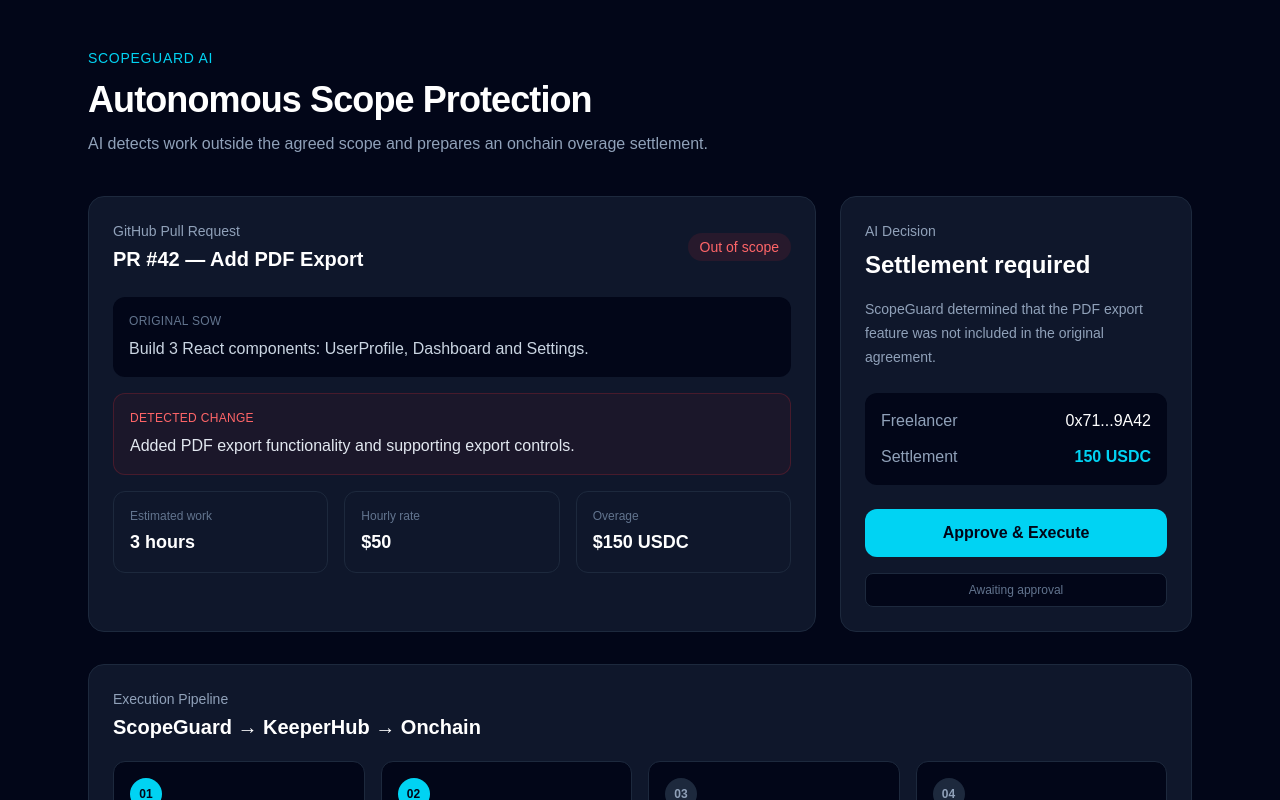
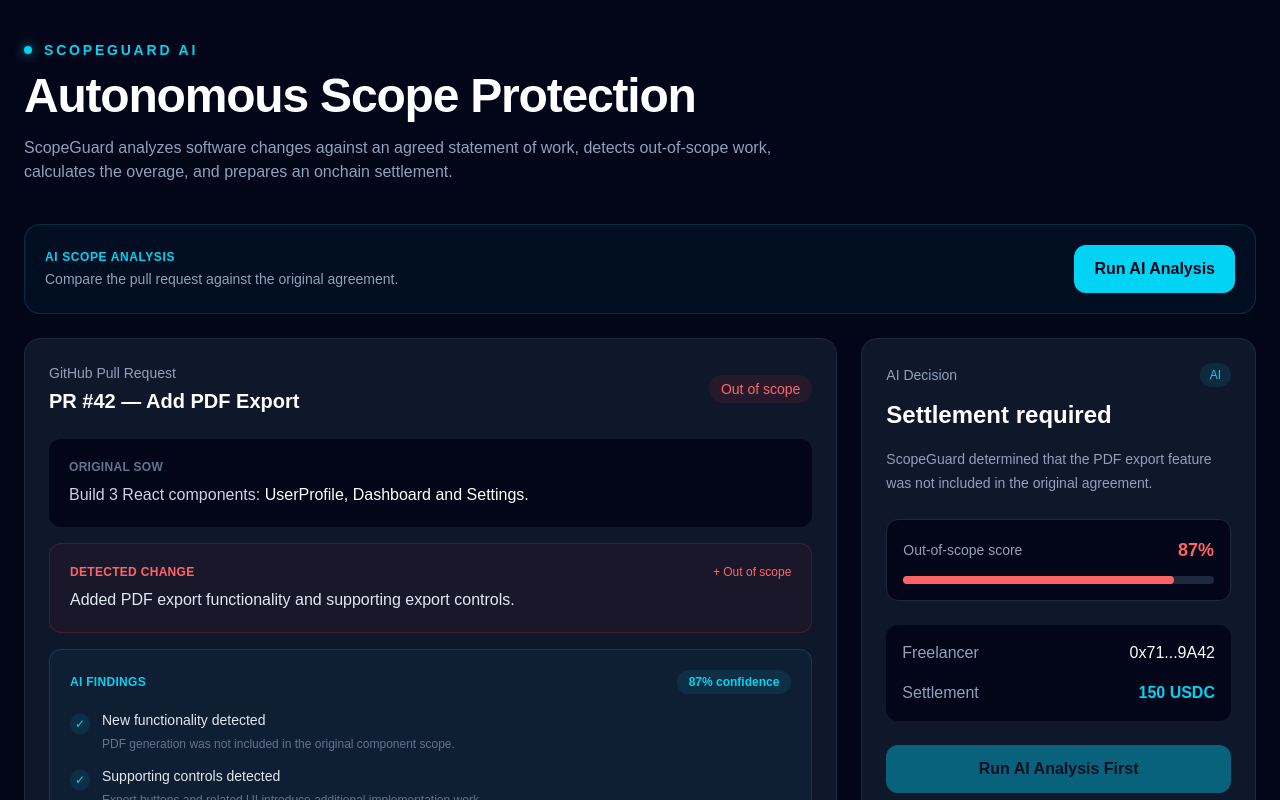
Before and after one commit to okaibit/scopeguard-ai, a Next.js app: page / in a window 1280 px wide. Shown: the top 800 px of the page. Built offline with nearby package versions, Linux system fonts and the light colour scheme.

Commit message:
Add AI scope analysis workflow

```diff
--- a/app/page.tsx
+++ b/app/page.tsx
@@ -1,112 +1,234 @@
 "use client";
-
 import { useState } from "react";
-
+type AnalysisState =
+  | "idle"
+  | "analyzing"
+  | "complete"
+  | "executing"
+  | "success"
+  | "error";
+const analysisSteps = [
+  "Reading GitHub Pull Request...",
+  "Comparing changes against the SOW...",
+  "Identifying scope deviations...",
+  "Estimating additional work...",
+  "Generating settlement recommendation...",
+];
 export default function Home() {
-  const [status, setStatus] = useState("Awaiting approval");
-  const [isExecuting, setIsExecuting] = useState(false);
-
+  const [analysisState, setAnalysisState] =
+    useState<AnalysisState>("idle");
+  const [analysisStep, setAnalysisStep] = useState(0);
+  const [status, setStatus] = useState("Awaiting AI analysis");
+  const [executionMessage, setExecutionMessage] = useState("");
+  const runAnalysis = async () => {
+    setAnalysisState("analyzing");
+    setAnalysisStep(0);
+    setStatus(analysisSteps[0]);
+    for (let i = 1; i < analysisSteps.length; i++) {
+      await new Promise((resolve) => setTimeout(resolve, 800));
+      setAnalysisStep(i);
+      setStatus(analysisSteps[i]);
+    }
+    await new Promise((resolve) => setTimeout(resolve, 700));
+    setAnalysisState("complete");
+    setStatus("AI analysis complete");
+  };
   const handleExecute = async () => {
-    setIsExecuting(true);
+    setAnalysisState("executing");
+    setExecutionMessage("");
     setStatus("Connecting to KeeperHub...");
-
     try {
       const response = await fetch("/api/keeperhub/execute", {
         method: "POST",
       });
-
       const data = await response.json();
-
       if (!response.ok) {
-        throw new Error(data.error || "Execution failed");
+        throw new Error(
+          data.error || "KeeperHub execution failed"
+        );
       }
-
+      setAnalysisState("success");
       setStatus("KeeperHub execution request received");
+      setExecutionMessage(
+        "Settlement request has been handed to the execution layer."
+      );
     } catch (error) {
-      setStatus(
-        error instanceof Error ? error.message : "Execution failed"
+      setAnalysisState("error");
+      const message =
+        error instanceof Error
+          ? error.message
+          : "Execution failed";
+      setStatus(message);
+      setExecutionMessage(
+        "Execution did not complete. The settlement remains pending."
       );
-    } finally {
-      setIsExecuting(false);
     }
   };
-
+  const isAnalyzing = analysisState === "analyzing";
+  const isExecuting = analysisState === "executing";
   return (
     <main className="min-h-screen bg-slate-950 text-white">
-      <div className="mx-auto max-w-6xl px-6 py-12">
+      <div className="mx-auto max-w-7xl px-6 py-10">
         {/* Header */}
         <header className="mb-10">
-          <div className="mb-3 text-sm font-medium tracking-wider text-cyan-400">
-            SCOPEGUARD AI
+          <div className="mb-3 flex items-center gap-3">
+            <div className="h-2 w-2 rounded-full bg-cyan-400 shadow-[0_0_12px_rgba(34,211,238,0.8)]" />
+            <span className="text-sm font-semibold tracking-[0.2em] text-cyan-400">
+              SCOPEGUARD AI
+            </span>
           </div>
-
-          <h1 className="text-4xl font-bold tracking-tight">
+          <h1 className="text-4xl font-bold tracking-tight md:text-5xl">
             Autonomous Scope Protection
           </h1>
-
-          <p className="mt-3 max-w-2xl text-slate-400">
-            AI detects work outside the agreed scope and prepares an
-            onchain overage settlement.
+          <p className="mt-4 max-w-3xl text-slate-400">
+            ScopeGuard analyzes software changes against an agreed
+            statement of work, detects out-of-scope work, calculates
+            the overage, and prepares an onchain settlement.
           </p>
         </header>
-
+        {/* AI Control Bar */}
+        <section className="mb-6 rounded-2xl border border-cyan-500/20 bg-cyan-500/5 p-5">
+          <div className="flex flex-col gap-4 md:flex-row md:items-center md:justify-between">
+            <div>
+              <p className="text-xs font-semibold uppercase tracking-wider text-cyan-400">
+                AI Scope Analysis
+              </p>
+              <p className="mt-1 text-sm text-slate-400">
+                Compare the pull request against the original agreement.
+              </p>
+            </div>
+            <button
+              onClick={runAnalysis}
+              disabled={isAnalyzing || isExecuting}
+              className="rounded-xl bg-cyan-400 px-5 py-3 font-semibold text-slate-950 transition hover:bg-cyan-300 disabled:cursor-not-allowed disabled:opacity-50"
+            >
+              {isAnalyzing
+                ? "AI Analyzing..."
+                : "Run AI Analysis"}
+            </button>
+          </div>
+          {/* Analysis progress */}
+          {isAnalyzing && (
+            <div className="mt-5 rounded-xl border border-slate-800 bg-slate-950 p-4">
+              <div className="mb-3 flex items-center justify-between">
+                <span className="text-sm text-slate-300">
+                  {status}
+                </span>
+                <span className="text-xs text-slate-500">
+                  {analysisStep + 1}/{analysisSteps.length}
+                </span>
+              </div>
+              <div className="h-2 overflow-hidden rounded-full bg-slate-800">
+                <div
+                  className="h-full rounded-full bg-cyan-400 transition-all duration-500"
+                  style={{
+                    width: `${
+                      ((analysisStep + 1) /
+                        analysisSteps.length) *
+                      100
+                    }%`,
+                  }}
+                />
+              </div>
+            </div>
+          )}
+          {analysisState === "complete" && (
+            <div className="mt-5 flex items-center gap-3 rounded-xl border border-emerald-500/20 bg-emerald-500/5 p-4">
+              <div className="flex h-8 w-8 items-center justify-center rounded-full bg-emerald-400 text-sm font-bold text-slate-950">
+                ✓
+              </div>
+              <div>
+                <p className="font-semibold text-emerald-400">
+                  AI analysis complete
+                </p>
+                <p className="text-sm text-slate-400">
+                  Scope deviation detected and settlement calculated.
+                </p>
+              </div>
+            </div>
+          )}
+        </section>
         {/* Main Grid */}
         <section className="grid gap-6 lg:grid-cols-3">
           {/* PR Analysis */}
           <div className="rounded-2xl border border-slate-800 bg-slate-900 p-6 lg:col-span-2">
-            <div className="mb-6 flex items-center justify-between">
+            <div className="mb-6 flex flex-col gap-4 sm:flex-row sm:items-center sm:justify-between">
               <div>
                 <p className="text-sm text-slate-400">
                   GitHub Pull Request
                 </p>
-
                 <h2 className="mt-1 text-xl font-semibold">
                   PR #42 — Add PDF Export
                 </h2>
               </div>
-
-              <span className="rounded-full bg-red-500/10 px-3 py-1 text-sm text-red-400">
+              <span className="w-fit rounded-full bg-red-500/10 px-3 py-1 text-sm text-red-400">
                 Out of scope
               </span>
             </div>
-
             <div className="space-y-4">
               {/* Original SOW */}
-              <div className="rounded-xl bg-slate-950 p-4">
-                <p className="text-xs uppercase tracking-wide text-slate-500">
+              <div className="rounded-xl bg-slate-950 p-5">
+                <p className="text-xs font-semibold uppercase tracking-wide text-slate-500">
                   Original SOW
                 </p>
-
                 <p className="mt-2 text-slate-300">
-                  Build 3 React components: UserProfile, Dashboard and
-                  Settings.
+                  Build 3 React components:
+                  <span className="font-medium text-white">
+                    {" "}
+                    UserProfile, Dashboard and Settings.
+                  </span>
                 </p>
               </div>
-
               {/* Detected Change */}
-              <div className="rounded-xl border border-red-500/20 bg-red-500/5 p-4">
-                <p className="text-xs uppercase tracking-wide text-red-400">
-                  Detected change
-                </p>
-
+              <div className="rounded-xl border border-red-500/20 bg-red-500/5 p-5">
+                <div className="flex items-center justify-between">
+                  <p className="text-xs font-semibold uppercase tracking-wide text-red-400">
+                    Detected Change
+                  </p>
+                  <span className="text-xs text-red-400">
+                    + Out of scope
+                  </span>
+                </div>
                 <p className="mt-2 text-slate-200">
-                  Added PDF export functionality and supporting export
-                  controls.
+                  Added PDF export functionality and supporting
+                  export controls.
                 </p>
               </div>
-
+              {/* AI Findings */}
+              <div className="rounded-xl border border-cyan-500/20 bg-cyan-500/5 p-5">
+                <div className="mb-4 flex items-center justify-between">
+                  <p className="text-xs font-semibold uppercase tracking-wide text-cyan-400">
+                    AI Findings
+                  </p>
+                  <span className="rounded-full bg-cyan-400/10 px-3 py-1 text-xs font-semibold text-cyan-400">
+                    87% confidence
+                  </span>
+                </div>
+                <div className="space-y-3">
+                  <Finding
+                    title="New functionality detected"
+                    description="PDF generation was not included in the original component scope."
+                  />
+                  <Finding
+                    title="Supporting controls detected"
+                    description="Export buttons and related UI introduce additional implementation work."
+                  />
+                  <Finding
+                    title="Settlement recommended"
+                    description="The detected work represents an estimated 3 additional engineering hours."
+                  />
+                </div>
+              </div>
               {/* Metrics */}
               <div className="grid gap-4 sm:grid-cols-3">
                 <Metric
                   label="Estimated work"
                   value="3 hours"
                 />
-
                 <Metric
                   label="Hourly rate"
                   value="$50"
                 />
-
                 <Metric
                   label="Overage"
                   value="$150 USDC"
@@ -114,77 +236,106 @@
               </div>
             </div>
           </div>
-
           {/* AI Decision */}
           <div className="rounded-2xl border border-slate-800 bg-slate-900 p-6">
-            <p className="text-sm text-slate-400">
-              AI Decision
-            </p>
-
-            <h2 className="mt-2 text-2xl font-semibold">
+            <div className="flex items-center justify-between">
+              <p className="text-sm text-slate-400">
+                AI Decision
+              </p>
+              <span className="rounded-full bg-cyan-400/10 px-2.5 py-1 text-xs text-cyan-400">
+                AI
+              </span>
+            </div>
+            <h2 className="mt-3 text-2xl font-semibold">
               Settlement required
             </h2>
-
             <p className="mt-4 text-sm leading-6 text-slate-400">
-              ScopeGuard determined that the PDF export feature was
-              not included in the original agreement.
+              ScopeGuard determined that the PDF export feature
+              was not included in the original agreement.
             </p>
-
+            {/* Scope Score */}
+            <div className="my-6 rounded-xl border border-slate-800 bg-slate-950 p-4">
+              <div className="flex items-center justify-between">
+                <span className="text-sm text-slate-400">
+                  Out-of-scope score
+                </span>
+                <span className="text-lg font-bold text-red-400">
+                  87%
+                </span>
+              </div>
+              <div className="mt-3 h-2 rounded-full bg-slate-800">
+                <div
+                  className="h-full rounded-full bg-red-400"
+                  style={{ width: "87%" }}
+                />
+              </div>
+            </div>
             {/* Settlement Details */}
             <div className="my-6 rounded-xl bg-slate-950 p-4">
               <div className="flex justify-between gap-4">
                 <span className="text-slate-400">
                   Freelancer
                 </span>
-
                 <span className="font-medium">
                   0x71...9A42
                 </span>
               </div>
-
-              <div className="mt-3 flex justify-between gap-4">
+              <div className="mt-4 flex justify-between gap-4">
                 <span className="text-slate-400">
                   Settlement
                 </span>
-
                 <span className="font-semibold text-cyan-400">
                   150 USDC
                 </span>
               </div>
             </div>
-
-            {/* Execute Button */}
+            {/* Execute */}
             <button
               onClick={handleExecute}
-              disabled={isExecuting}
-              className="w-full rounded-xl bg-cyan-400 px-4 py-3 font-semibold text-slate-950 transition hover:bg-cyan-300 disabled:cursor-not-allowed disabled:opacity-50"
+              disabled={
+                isExecuting ||
+                isAnalyzing ||
+                analysisState !== "complete"
+              }
+              className="w-full rounded-xl bg-cyan-400 px-4 py-3 font-semibold text-slate-950 transition hover:bg-cyan-300 disabled:cursor-not-allowed disabled:opacity-40"
             >
               {isExecuting
-                ? "Connecting..."
-                : "Approve & Execute"}
+                ? "Executing..."
+                : analysisState === "complete"
+                ? "Approve & Execute"
+                : "Run AI Analysis First"}
             </button>
-
             {/* Status */}
-            <div className="mt-4 rounded-lg border border-slate-800 bg-slate-950 px-3 py-2">
+            <div className="mt-4 rounded-lg border border-slate-800 bg-slate-950 px-3 py-3">
               <p className="text-center text-xs text-slate-500">
                 {status}
               </p>
             </div>
+            {executionMessage && (
+              <div
+                className={`mt-3 rounded-lg border px-3 py-3 ${
+                  analysisState === "success"
+                    ? "border-emerald-500/20 bg-emerald-500/5 text-emerald-400"
+                    : "border-red-500/20 bg-red-500/5 text-red-400"
+                }`}
+              >
+                <p className="text-center text-xs">
+                  {executionMessage}
+                </p>
+              </div>
+            )}
           </div>
         </section>
-
         {/* Execution Pipeline */}
         <section className="mt-8 rounded-2xl border border-slate-800 bg-slate-900 p-6">
-          <div className="mb-5">
+          <div className="mb-6">
             <p className="text-sm text-slate-400">
               Execution Pipeline
             </p>
-
             <h2 className="mt-1 text-xl font-semibold">
               ScopeGuard → KeeperHub → Onchain
             </h2>
           </div>
-
           <div className="grid gap-4 md:grid-cols-4">
             <PipelineStep
               number="01"
@@ -192,32 +343,34 @@
               description="Analyze PR changes against the SOW."
               active
             />
-
             <PipelineStep
               number="02"
               title="Reason"
               description="Determine whether the change is out of scope."
               active
             />
-
             <PipelineStep
               number="03"
               title="Execute"
               description="Send the approved settlement to KeeperHub."
+              active={analysisState === "executing" || analysisState === "success"}
             />
-
             <PipelineStep
               number="04"
               title="Verify"
               description="Record the transaction proof and audit trail."
+              active={analysisState === "success"}
             />
           </div>
         </section>
+        {/* Footer */}
+        <footer className="mt-8 text-center text-xs text-slate-600">
+          ScopeGuard AI · Autonomous scope enforcement for software work
+        </footer>
       </div>
     </main>
   );
 }
-
 function Metric({
   label,
   value,
@@ -230,14 +383,35 @@
       <p className="text-xs text-slate-500">
         {label}
       </p>
-
       <p className="mt-1 text-lg font-semibold">
         {value}
       </p>
     </div>
   );
 }
-
+function Finding({
+  title,
+  description,
+}: {
+  title: string;
+  description: string;
+}) {
+  return (
+    <div className="flex gap-3">
+      <div className="mt-1 flex h-5 w-5 shrink-0 items-center justify-center rounded-full bg-cyan-400/10 text-xs text-cyan-400">
+        ✓
+      </div>
+      <div>
+        <p className="text-sm font-medium text-slate-200">
+          {title}
+        </p>
+        <p className="mt-1 text-xs leading-5 text-slate-500">
+          {description}
+        </p>
+      </div>
+    </div>
+  );
+}
 function PipelineStep({
   number,
   title,
@@ -260,11 +434,9 @@
       >
         {number}
       </div>
-
       <h3 className="font-semibold">
         {title}
       </h3>
-
       <p className="mt-2 text-sm leading-5 text-slate-500">
         {description}
       </p>
```
